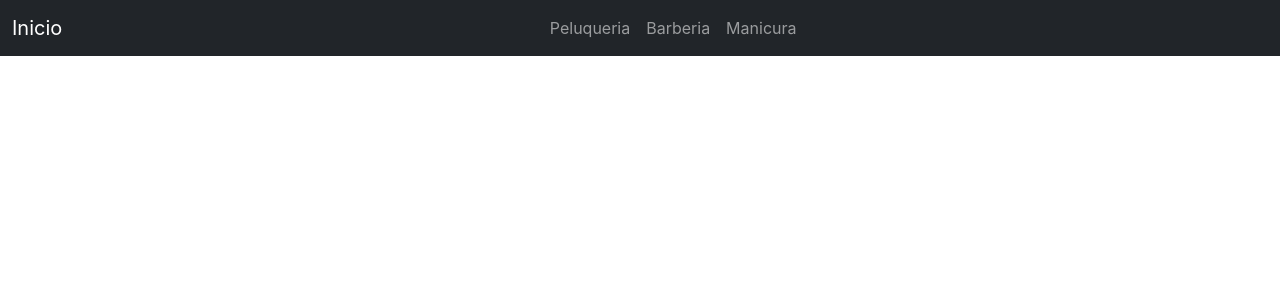
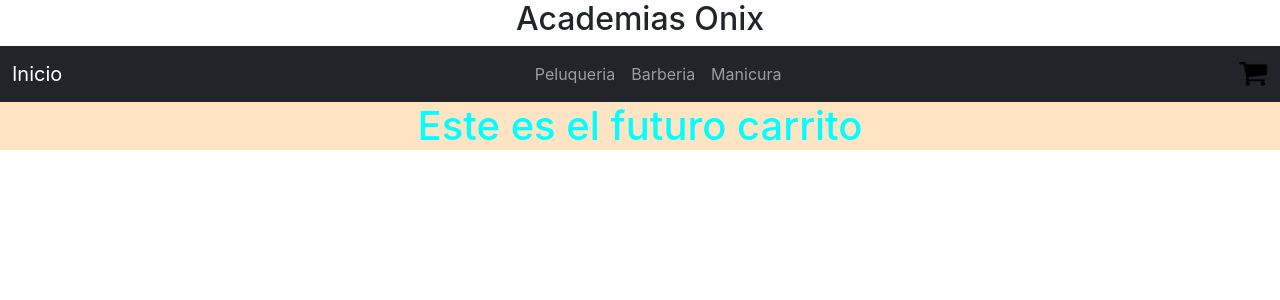
Before and after one commit to EnzoLazo/Academias-Lazo, a React (Create React App) app: page / in a window 1280 px wide. Shown: the top 300 px of the page. Built offline with nearby package versions, Linux system fonts and the light colour scheme.

Commit message:
Entrega 2

```diff
--- a/package.json
+++ b/package.json
@@ -4,6 +4,9 @@
   "private": true,
   "repository": "https://github.com/EnzoLazo/Academias-Lazo",
   "dependencies": {
+    "@fortawesome/fontawesome-svg-core": "^1.2.36",
+    "@fortawesome/free-solid-svg-icons": "^5.15.4",
+    "@fortawesome/react-fontawesome": "^0.1.16",
     "@testing-library/jest-dom": "^5.14.1",
     "@testing-library/react": "^11.2.7",
     "@testing-library/user-event": "^12.8.3",
--- a/src/App.js
+++ b/src/App.js
@@ -4,18 +4,29 @@ import Navbar from './Components/Navegacion/Navbar';
 import Barberia from './Components/Pages/Barberia';
 import Manicura from './Components/Pages/Manicura';
 import Peluqueria from './Components/Pages/Peluqueria';
+import ItemListContainer from './Components/ItemListContainer';
 
-  function App() {
+
+const Titulo= ({titulo}) => {
+      return(
+        <>
+        <h2> {titulo}</h2>
+        </>
+      )
+}
+
+function App() {
     return(
     <div className="App">
+      <Titulo titulo='Academias Onix'/>
       <Router>
         <Navbar/>
+        <ItemListContainer />
         <Switch>
           <Route path='/' exact component={''}/>
           <Route path='/peluqueria' component={Peluqueria}/>
           <Route path='/barberia' component={Barberia}/>
           <Route path='/manicura' component={Manicura}/>
-
         </Switch>
       </Router>
     </div>
--- /dev/null
+++ b/src/Components/CartWidget.js
@@ -0,0 +1,9 @@
+const CartWidget = ({icon, alt, width}) => {
+    return (
+        <div>
+            <img src={icon} alt={alt} width={width} />
+        </div>
+    )
+}
+
+export default CartWidget
--- /dev/null
+++ b/src/Components/ItemListContainer.js
@@ -0,0 +1,11 @@
+import '../styles/ItemListContainer.css'
+
+const ItemListContainer = () => {
+    return (
+        <div className='prueba'>
+            <h1>Este es el futuro carrito </h1>
+        </div>
+    )
+}
+
+export default ItemListContainer
--- a/src/Components/Navegacion/Navbar.js
+++ b/src/Components/Navegacion/Navbar.jsx
@@ -1,5 +1,6 @@
-import React from 'react'
 import {Link} from 'react-router-dom'
+import CartWidget from '../CartWidget'
+import logo from '../../assets/image/Shopping_cart_font_awesome.png';
 
 const Navbar = () => {
     return (
@@ -22,6 +23,7 @@ const Navbar = () => {
                             <Link className="nav-link" to='/manicura'>Manicura</Link>
                             </li>
                         </ul>
+                        <CartWidget icon={logo} alt={'a'} width={'30px'} />
                     </div>
                 </div>
             </nav>
--- /dev/null
+++ b/src/styles/ItemListContainer.css
@@ -0,0 +1,7 @@
+.prueba{
+    background-color: bisque;
+}
+
+h1 {
+    color: aqua;
+}
```
Also changed, not shown: src/assets/image/Shopping_cart_font_awesome.png (added), 1 other file (tests, documents, lock files or other folders).
